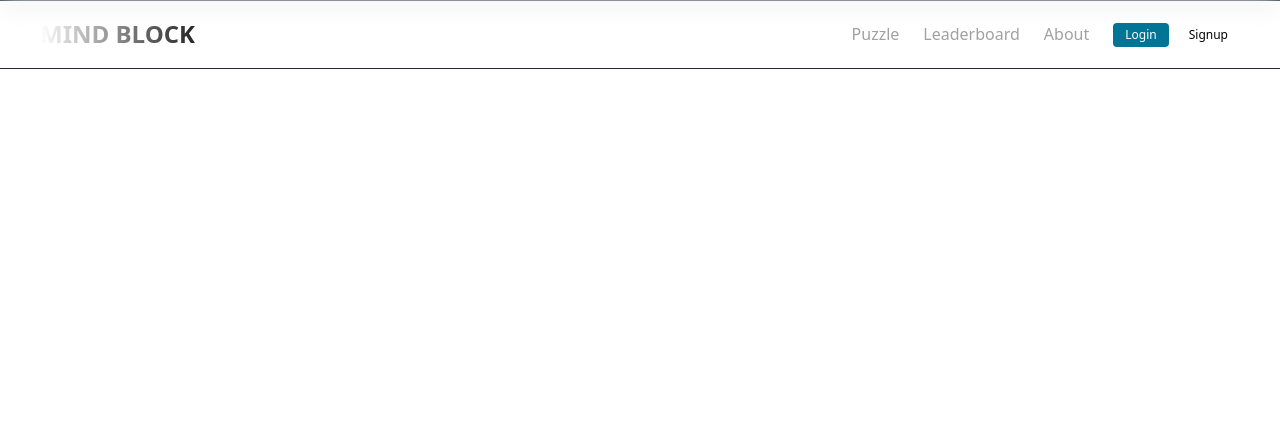
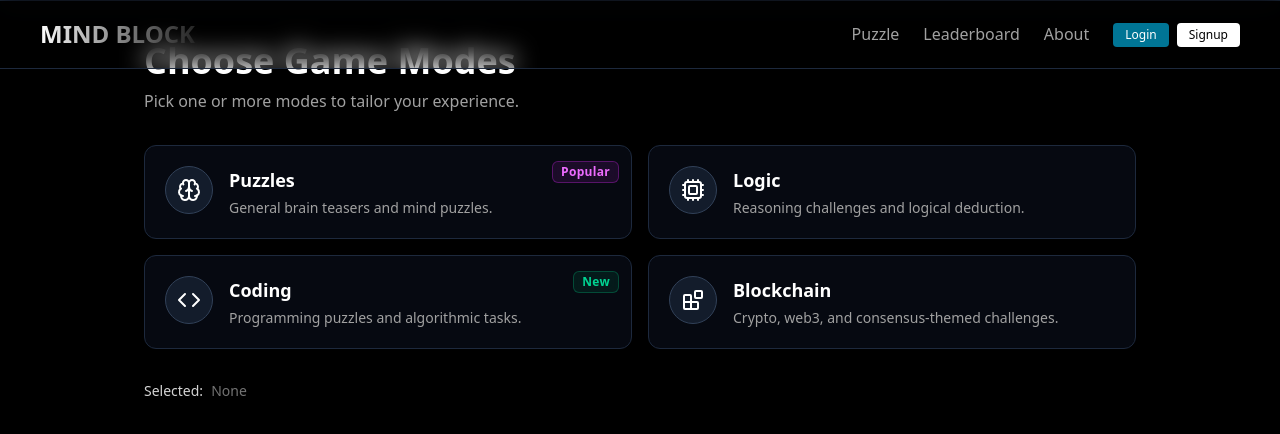
Before and after one commit to MindBlockLabs/mindBlock_Frontend, a React (Vite) app in the folder mindblock/: page /onboarding in a window 1280 px wide. Shown: the top 434 px of the page. Built offline with nearby package versions, Linux system fonts and the light colour scheme.

Commit message:
feat: integrate card components

```diff
--- a/mindblock/src/App.tsx
+++ b/mindblock/src/App.tsx
@@ -1,6 +1,7 @@
 import { BrowserRouter, Routes, Route } from "react-router-dom";
 import "./App.css";
 import Home from "./pages/Home";
+import Onboarding from "./pages/Onboarding";
 import SignupForm from "./pages/Signup";
 import SignIn from "./pages/SignIn";
 import LearnMore from "./pages/LearnMore";
@@ -16,6 +17,7 @@ const App = () => {
             <Route path="/signup" element={<SignupForm />} />
             <Route path="/login" element={<SignIn />} />
             <Route path="/learnmore" element={<LearnMore />} />
+            <Route path="/onboarding" element={<Onboarding />} />
           </Routes>
         </Layout>
       </BrowserRouter>
--- /dev/null
+++ b/mindblock/src/components/onboarding/game-mode-card.tsx
@@ -0,0 +1,133 @@
+import React from "react";
+import type { LucideIcon } from "lucide-react";
+import { Brain, Code, Cpu, Blocks } from "lucide-react";
+
+type GameMode = "puzzles" | "logic" | "coding" | "blockchain";
+
+export type GameModeBadgeVariant = "popular" | "new";
+
+export interface GameModeBadgeProps {
+  label: string;
+  variant?: GameModeBadgeVariant;
+  className?: string;
+}
+
+export const GameModeBadge: React.FC<GameModeBadgeProps> = ({
+  label,
+  variant = "new",
+  className,
+}) => {
+  const base =
+    "inline-flex items-center rounded-md px-2 py-0.5 text-xs font-semibold tracking-wide border backdrop-blur-sm";
+  const styles =
+    variant === "new"
+      ? "bg-emerald-500/10 text-emerald-400 border-emerald-500/30"
+      : "bg-fuchsia-500/10 text-fuchsia-400 border-fuchsia-500/30";
+  return <span className={`${base} ${styles} ${className || ""}`}>{label}</span>;
+};
+
+export interface GameModeCardProps {
+  mode: GameMode;
+  title: string;
+  description: string;
+  selected?: boolean;
+  onToggle?: (nextSelected: boolean) => void;
+  badge?: { label: string; variant?: GameModeBadgeVariant } | null;
+  className?: string;
+  iconOverride?: LucideIcon;
+  disabled?: boolean;
+}
+
+const ICONS: Record<GameMode, LucideIcon> = {
+  puzzles: Brain,
+  logic: Cpu,
+  coding: Code,
+  blockchain: Blocks,
+};
+
+const joinClassNames = (...parts: Array<string | undefined | false>) =>
+  parts.filter(Boolean).join(" ");
+
+export const GameModeCard: React.FC<GameModeCardProps> = ({
+  mode,
+  title,
+  description,
+  selected = false,
+  onToggle,
+  badge,
+  className,
+  iconOverride,
+  disabled = false,
+}) => {
+  const Icon = iconOverride ?? ICONS[mode];
+
+  const handleToggle = () => {
+    if (disabled) return;
+    onToggle?.(!selected);
+  };
+
+  const handleKeyDown: React.KeyboardEventHandler<HTMLDivElement> = (e) => {
+    if (disabled) return;
+    if (e.key === "Enter" || e.key === " ") {
+      e.preventDefault();
+      onToggle?.(!selected);
+    }
+  };
+
+  return (
+    <div
+      role="button"
+      tabIndex={disabled ? -1 : 0}
+      aria-pressed={selected}
+      aria-disabled={disabled}
+      onClick={handleToggle}
+      onKeyDown={handleKeyDown}
+      className={joinClassNames(
+        "relative w-full max-w-lg cursor-pointer select-none rounded-xl border p-4 sm:p-5 transition-all",
+        "bg-slate-900/40 border-slate-800 hover:border-slate-700 hover:bg-slate-900/60",
+        selected &&
+          "border-cyan-500/60 bg-cyan-500/10 shadow-[0_0_0_2px_rgba(34,211,238,0.15)]",
+        disabled && "opacity-60 cursor-not-allowed",
+        className
+      )}
+    >
+      {badge ? (
+        <div className="absolute right-3 top-3">
+          <GameModeBadge label={badge.label} variant={badge.variant} />
+        </div>
+      ) : null}
+
+      <div className="flex items-start gap-4">
+        <div
+          className={joinClassNames(
+            "flex h-12 w-12 shrink-0 items-center justify-center rounded-full border",
+            "bg-slate-800/60 border-slate-700",
+            selected && "text-cyan-400 border-cyan-500/40 ring-2 ring-cyan-500/20"
+          )}
+        >
+          <Icon className="h-6 w-6" />
+        </div>
+
+        <div className="min-w-0">
+          <h3 className="text-base sm:text-lg font-semibold text-white">
+            {title}
+          </h3>
+          <p className="mt-1 text-sm text-neutral-400">{description}</p>
+        </div>
+      </div>
+
+      {/* Selection indicator */}
+      <div
+        className={joinClassNames(
+          "pointer-events-none absolute inset-0 rounded-xl transition-opacity",
+          selected ? "opacity-100" : "opacity-0"
+        )}
+        aria-hidden="true"
+      >
+        <div className="absolute inset-0 -z-10 rounded-xl bg-[radial-gradient(75%_75%_at_50%_0%,rgba(34,211,238,0.15)_0%,rgba(0,0,0,0)_70%)]" />
+      </div>
+    </div>
+  );
+};
+
+export default GameModeCard;
--- /dev/null
+++ b/mindblock/src/pages/Onboarding.tsx
@@ -0,0 +1,91 @@
+import React, { useState } from "react";
+import GameModeCard, {
+  GameModeBadge,
+} from "../components/onboarding/game-mode-card";
+
+type ModeKey = "puzzles" | "logic" | "coding" | "blockchain";
+
+const MODES: Array<{
+  key: ModeKey;
+  title: string;
+  description: string;
+  badge?: { label: string; variant?: "popular" | "new" } | null;
+}> = [
+  {
+    key: "puzzles",
+    title: "Puzzles",
+    description: "General brain teasers and mind puzzles.",
+    badge: { label: "Popular", variant: "popular" },
+  },
+  {
+    key: "logic",
+    title: "Logic",
+    description: "Reasoning challenges and logical deduction.",
+  },
+  {
+    key: "coding",
+    title: "Coding",
+    description: "Programming puzzles and algorithmic tasks.",
+    badge: { label: "New", variant: "new" },
+  },
+  {
+    key: "blockchain",
+    title: "Blockchain",
+    description: "Crypto, web3, and consensus-themed challenges.",
+  },
+];
+
+const Onboarding: React.FC = () => {
+  const [selected, setSelected] = useState<Set<ModeKey>>(new Set());
+
+  const toggle = (key: ModeKey) => (next: boolean) => {
+    setSelected((prev) => {
+      const nextSet = new Set(prev);
+      if (next) nextSet.add(key);
+      else nextSet.delete(key);
+      return nextSet;
+    });
+  };
+
+  return (
+    <div className="min-h-screen bg-black text-white">
+      <div className="mx-auto max-w-5xl px-4 py-10">
+        <header className="mb-8">
+          <h1 className="text-3xl sm:text-4xl font-bold">Choose Game Modes</h1>
+          <p className="mt-2 text-neutral-400">
+            Pick one or more modes to tailor your experience.
+          </p>
+        </header>
+
+        <div className="grid grid-cols-1 sm:grid-cols-2 gap-4">
+          {MODES.map((m) => (
+            <GameModeCard
+              key={m.key}
+              mode={m.key}
+              title={m.title}
+              description={m.description}
+              selected={selected.has(m.key)}
+              onToggle={toggle(m.key)}
+              badge={m.badge ?? null}
+            />
+          ))}
+        </div>
+
+        <div className="mt-8 flex items-center gap-2 text-sm text-neutral-300">
+          <span>Selected:</span>
+          <div className="flex flex-wrap gap-2">
+            {[...selected].length === 0 ? (
+              <span className="text-neutral-500">None</span>
+            ) : (
+              [...selected].map((k) => (
+                <GameModeBadge key={k} label={k} variant="popular" />
+              ))
+            )}
+          </div>
+        </div>
+      </div>
+    </div>
+  );
+};
+
+export default Onboarding;
```
